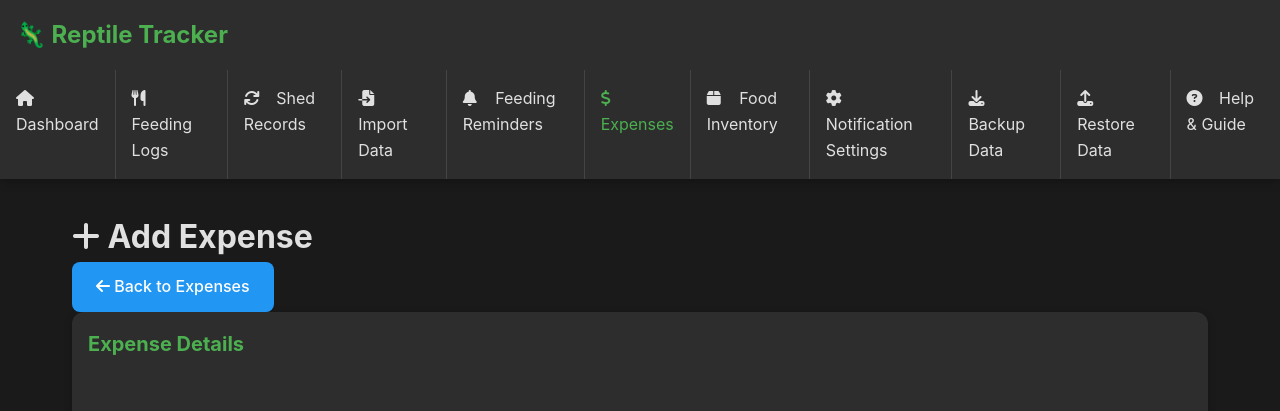
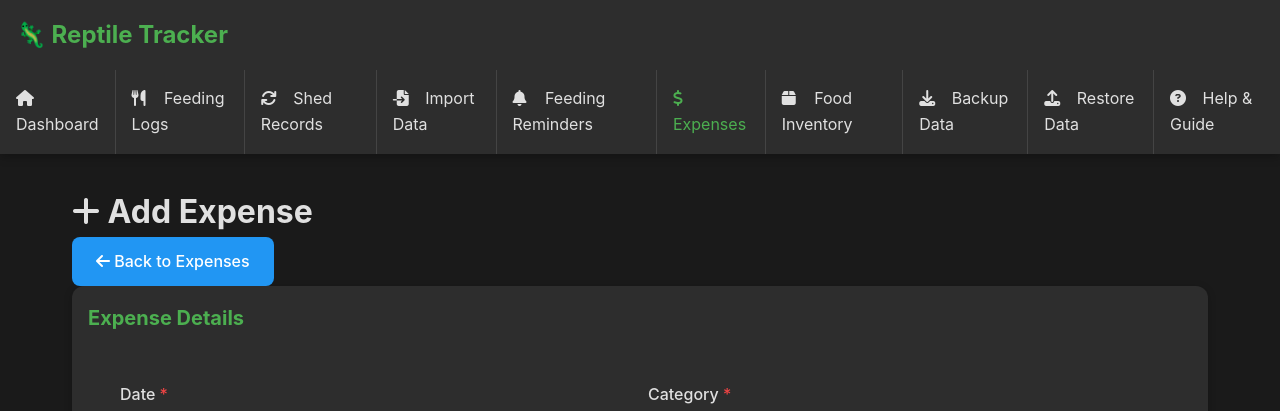
Before and after one commit to Liam-Douglas/reptile-tracker, a Flask app: page /expense/add in a window 1280 px wide. Shown: the top 411 px of the page. Run offline with Flask 3, Linux system fonts and the light colour scheme; data that the repository does not hold is empty.

Commit message:
fix: Remove non-existent notification_settings route from navigation
- Removed notification_settings link that was causing BuildError
- Fixed duplicate closing </a> tag
- Navigation now only includes implemented routes

```diff
--- a/web-app/templates/base.html
+++ b/web-app/templates/base.html
@@ -176,10 +176,6 @@
             <a href="{{ url_for('food_inventory') }}" class="nav-link {% if request.endpoint in ['food_inventory', 'add_inventory_item', 'inventory_item_details', 'inventory_transactions'] %}active{% endif %}">
                 <i class="fas fa-box"></i> Food Inventory
             </a>
-            </a>
-            <a href="{{ url_for('notification_settings') }}" class="nav-link">
-                <i class="fas fa-cog"></i> Notification Settings
-            </a>
             <a href="{{ url_for('backup_data') }}" class="nav-link">
                 <i class="fas fa-download"></i> Backup Data
             </a>
```
